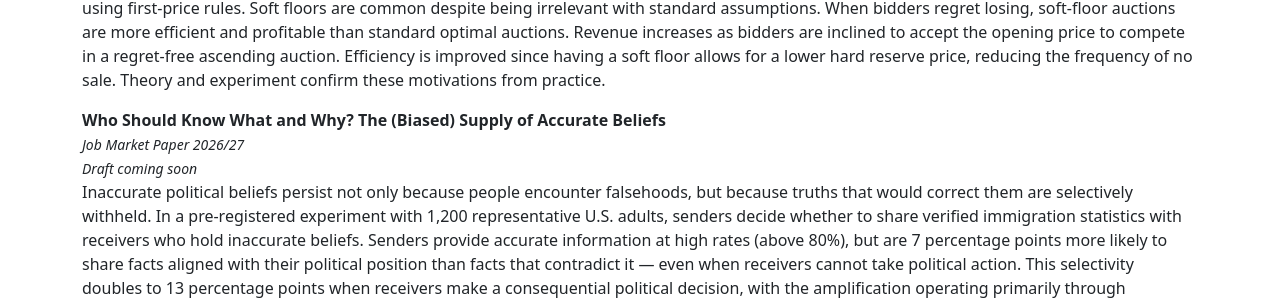
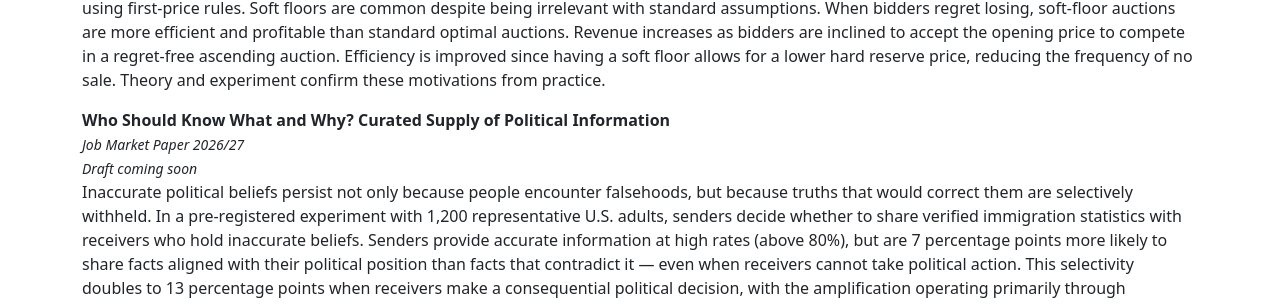
Before and after one commit to yerondiaye/yerondiaye.github.io, a Jekyll site: the page research.html, which Jekyll copies as it is, in a window 1280 px wide and 900 px high, scrolled down 462 px. Shown: the part 151-455 px from the top of the window. Built offline with Jekyll 4.4.1, drawn with Linux system fonts in a browser that asks for light colours.

Commit message:
Update Title JMP

```diff
--- a/index.html
+++ b/index.html
@@ -40,7 +40,7 @@
 <p>My research investigates how information and institutional design shape decisions in markets. I focus on health economics, auctions, and political economy, combining laboratory and field experiments, microeconomic theory, and modern causal inference methods.</p>
 
 <section class="highlight">
-    <h4>Who Should Know What and Why? The (Biased) Supply of Accurate Beliefs</h4>
+    <h4>Who Should Know What and Why? Curated Supply of Political Information</h4>
     <p class="subtitle">Job Market Paper &mdash; Working paper coming soon</p>
 
     <p>Inaccurate political beliefs persist not only because people encounter falsehoods, but because truths that would correct them are selectively withheld. In a pre-registered experiment with 1,200 representative U.S. adults, senders decide whether to share verified immigration statistics with receivers who hold inaccurate beliefs. Senders provide accurate information at high rates (above 80%), but are 7 percentage points more likely to share facts aligned with their political position than facts that contradict it&mdash;even when receivers cannot take political action. This selectivity doubles to 13 percentage points when receivers make a consequential political decision, with the amplification operating primarily through withholding of unaligned information. The baseline alignment gap reflects an expressive preference for belief congruence; its doubling under political action reflects instrumental strategy. This <i>curated truth</i>&mdash;the selective provision of accurate information&mdash;distorts the information environment through a channel that existing fact-checking and anti-misinformation policies cannot reach. <span class="tags">#information #experiment #political-economy</span></p>
--- a/research.html
+++ b/research.html
@@ -43,7 +43,7 @@ While relative performance feedback in the form of rankings appears to be effect
 A soft-floor auction asks bidders to accept an opening price to participate in an ascending auction. If no bidder accepts, lower bids are considered using first-price rules. Soft floors are common despite being irrelevant with standard assumptions. When bidders regret losing, soft-floor auctions are more efficient and profitable than standard optimal auctions. Revenue increases as bidders are inclined to accept the opening price to compete in a regret-free ascending auction. Efficiency is improved since having a soft floor allows for a lower hard reserve price, reducing the frequency of no sale. Theory and experiment confirm these motivations from practice.
 </p>
 
-<p><b>Who Should Know What and Why? The (Biased) Supply of Accurate Beliefs</b><br>
+<p><b>Who Should Know What and Why? Curated Supply of Political Information</b><br>
 <small><i>Job Market Paper 2026/27</i></small><br>
 <small><i>Draft coming soon</i></small><br>
 Inaccurate political beliefs persist not only because people encounter falsehoods, but because truths that would correct them are selectively withheld. In a pre-registered experiment with 1,200 representative U.S. adults, senders decide whether to share verified immigration statistics with receivers who hold inaccurate beliefs. Senders provide accurate information at high rates (above 80%), but are 7 percentage points more likely to share facts aligned with their political position than facts that contradict it — even when receivers cannot take political action. This selectivity doubles to 13 percentage points when receivers make a consequential political decision, with the amplification operating primarily through withholding of unaligned information. The baseline alignment gap reflects an expressive preference for belief congruence; its doubling under political action reflects instrumental strategy. This <i>curated truth</i>—the selective provision of accurate information—distorts the information environment through a channel that existing fact-checking and anti-misinformation policies cannot reach.
```
